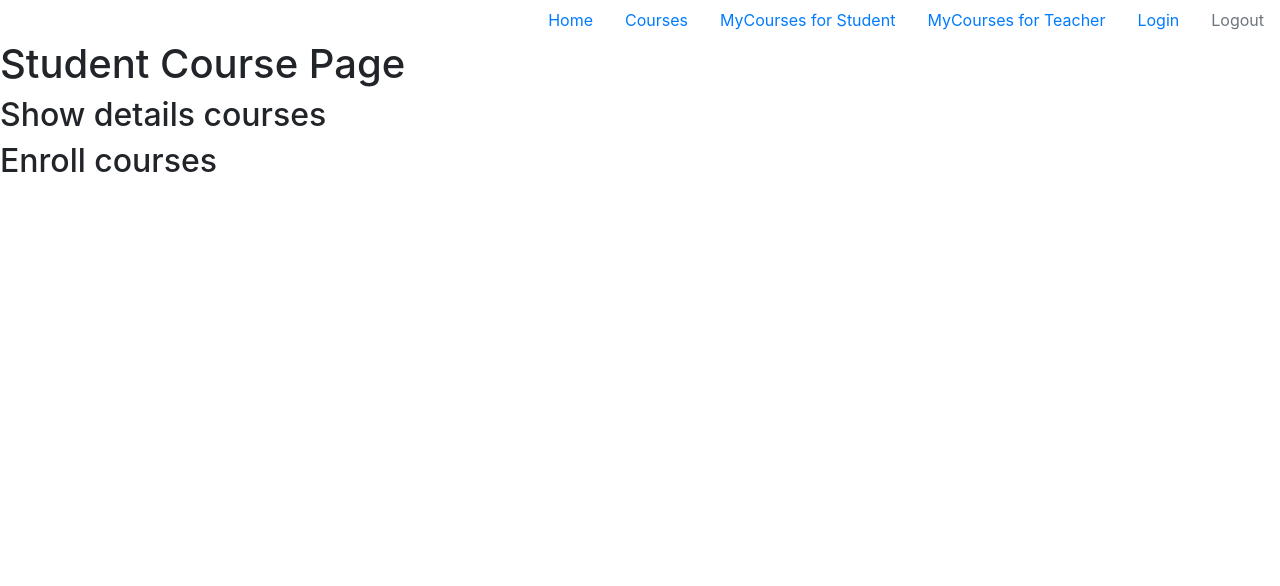
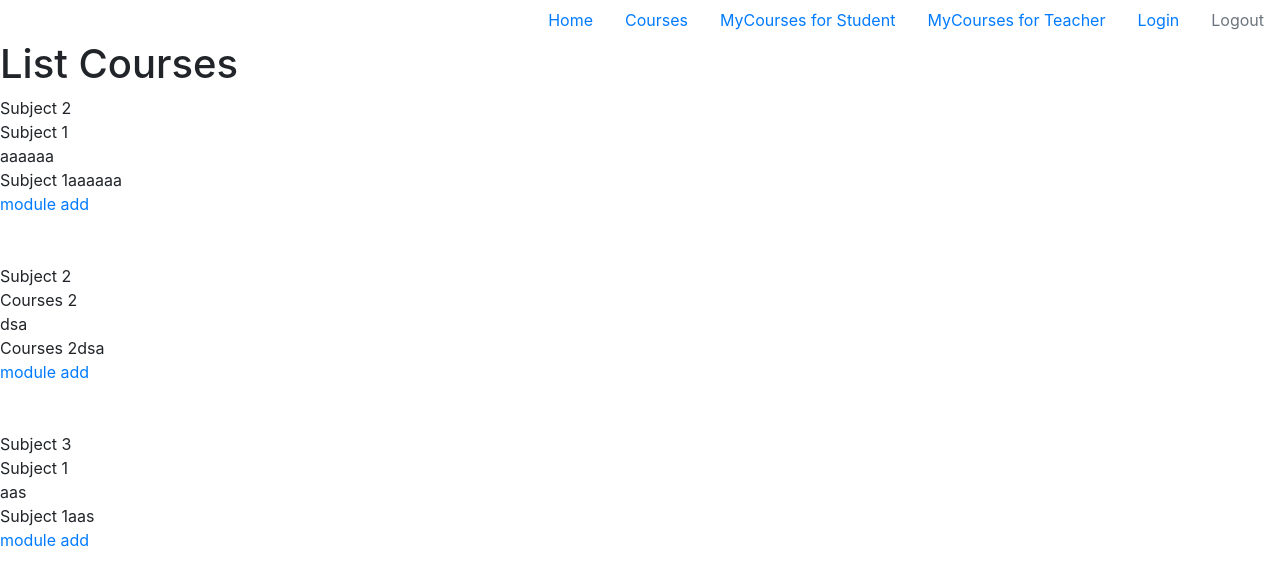
Before and after one commit to onekill1801/elearning, a Django app: page /courser/scourses/ in a window 1280 px wide. Shown: the top 586 px of the page. Run offline with Django 3.2, Linux system fonts and the light colour scheme; data comes from the database, SQL or seed files in the repository; both versions use the stored data as it was after the commit; tables that the repository leaves empty hold one stand-in row (values such as "Sample post"); some libraries are stand-ins or nearby versions.

Commit message:
newcommit

```diff
--- a/courser/forms.py
+++ b/courser/forms.py
@@ -12,5 +12,4 @@ class CourseForm(forms.Form):
 class ModuleForm(forms.Form):
 	# subject = forms.CharField(required=True).
 	title = forms.CharField(required=True)
-	slug = forms.SlugField(required=True)
-	overview = forms.CharField()
+	description = forms.CharField()
--- a/courser/templates/courserview/course_create.html
+++ b/courser/templates/courserview/course_create.html
@@ -7,6 +7,7 @@
 		<div>{{d.title}}</div>
 		<div>{{d.slug}}</div>
 		<div>{{d.overview}}</div>
+		<a href="{% url "module_content_create" d.id %}">module add</a>
 		<br>
 		<br>
 		<br>
--- /dev/null
+++ b/courser/templates/courserview/l_course.html
@@ -0,0 +1,5 @@
+{% extends "base.html" %}
+
+{% block content %}
+	<h1>List Courses</h1>
+{% endblock content %}
--- /dev/null
+++ b/courser/templates/courserview/l_module.html
@@ -0,0 +1,5 @@
+{% extends "base.html" %}
+
+{% block content %}
+	<h1>List Module</h1>
+{% endblock content %}
--- /dev/null
+++ b/courser/templates/courserview/l_subject.html
@@ -0,0 +1,5 @@
+{% extends "base.html" %}
+
+{% block content %}
+	<h1>List Subject</h1>
+{% endblock content %}
--- a/courser/templates/courserview/list.html
+++ b/courser/templates/courserview/list.html
@@ -6,8 +6,8 @@
 		<div> {{ d.title }} </div>
 		<div> {{ d.slug }} </div>
 		<a href="{% url "course_del" d.id %}">del</a>
-		<a href="{% url "course_del" d.id %}">edit</a>
-		<a href="{% url "course_del" d.id %}">create module</a>
+		<a href="{% url "course_edit" d.id %}">edit</a>
+		<a href="{% url "course_module" d.id %}">create module</a>
 		<br>
 		<br>
 	{% endfor %}
--- a/courser/templates/courserview/tcourse.html
+++ b/courser/templates/courserview/tcourse.html
@@ -11,10 +11,11 @@
 		<button type="submit">Create</button>
 
 	</form>
-	<h1>List Courses</h1>
+	<h1>List Subject</h1>
 	{% for d in data %}
 		<div> {{ d.title }} </div>
 		<div> {{ d.slug }} </div>
+		<a href="{% url "course_del" d.id %}">Open</a>
 		<a href="{% url "course_del" d.id %}">del</a>
 		<a href="{% url "course_edit" d.id %}">edit</a>
 		<a href="{% url "course_module" d.id %}">create module</a>
--- a/courser/urls.py
+++ b/courser/urls.py
@@ -10,7 +10,9 @@ from courser.views import (
 	CreateSubjectView,
 	DelSubjectView,
 	EditSubjectView,
-	CreateModuleView
+	CreateModuleView,
+	OpenCourserView,
+	OpenModuleView
 )
 
 urlpatterns = [
@@ -26,4 +28,12 @@ urlpatterns = [
 	path('<pk>/del/', DelSubjectView.as_view(),name='course_del'),
 	path('<pk>/edit/', EditSubjectView.as_view(),name='course_edit'),
 	path('<pk>/module/', CreateCourserView.as_view(),name='course_module'),
+
+	path('<pk>/open/', OpenCourserView.as_view(),name='open_course'),
+	path('<pk>/open/', OpenModuleView.as_view(),name='open_module'),
+
+	path('module/<str:module_id>/',
+		CreateModuleView.as_view(),
+		name='module_content_create'),
+
 ]
--- a/courser/views.py
+++ b/courser/views.py
@@ -43,11 +43,28 @@ class CreateSubjectView(View):
 		# return render(request, 'courserview/tcourse.html', {'form': form1})
 
 class CreateModuleView(View):
-	def get(self, request, pk):
-		return HttpResponse('get request'+ pk)
+	def get(self, request, module_id):
+		data = Course.objects.filter(id=module_id)[0]
+		form = ModuleForm()
+		content = {
+			'form': form,
+			'data' : data
+		}
+		return render(request, 'courserview/module_create.html', content)
+		# return HttpResponse('get request')
 
-	def post(self, request, pk):
-		return HttpResponse('post request')
+	def post(self, request, module_id):
+		data = Course.objects.filter(id=module_id)[0]
+		form = ModuleForm(request.POST)
+		form1 = ModuleForm()
+		if form.is_valid():
+			m_data = Module()
+			m_data.course = data
+			m_data.title = request.POST.get('title', '')
+			m_data.description = request.POST.get('description', '')
+			m_data.save()
+		return render(request, 'courserview/module_create.html', {'form': form1, 'data': []})
+		# return HttpResponse('post request')
 
 class CreateCourserView(View):
 	def get(self, request, pk):
@@ -70,7 +87,7 @@ class CreateCourserView(View):
 			subject_form.slug = request.POST.get('slug', '')
 			subject_form.overview = request.POST.get('title', '') +  request.POST.get('slug', '')
 			subject_form.save()
-			d_courses= Course.objects.all()
+			d_courses= Course.objects.filter(subject=Subject.objects.filter(id=pk)[0])
 		return render(request, 'courserview/course_create.html', {'data': d_courses})
 		# return HttpResponse('subject_form save')
 
@@ -151,12 +168,26 @@ class CreateModulerView(View):
 
 class HomeView(View):
 	def get(self,request):
-		return render(request, 'courserview/home.html')
+		url = 'courserview/home.html'
+		return render(request, url)
+		# return HttpResponse('Home View')
+
+class OpenCourserView(View):
+	def get(self,request, pk):
+		url = 'courserview/home.html'
+		return render(request, url)
+		# return HttpResponse('Home View')
+class OpenModuleView(View):
+	def get(self,request, pk):
+		url = 'courserview/home.html'
+		return render(request, url)
 		# return HttpResponse('Home View')
 
 class SCourserView(View):
 	def get(self, request):
-		return render(request, 'courserview/scourse.html')
+		d_courses= Course.objects.all()
+		return render(request, 'courserview/course_create.html', {'data': d_courses})
+		# return render(request, 'courserview/scourse.html')
 
 class TCourserView(View):
 	def get(self, request):
```
Also changed, not shown: courser/templates/courserview/module_create.html (added, +14 -0 lines), db.sqlite3.
